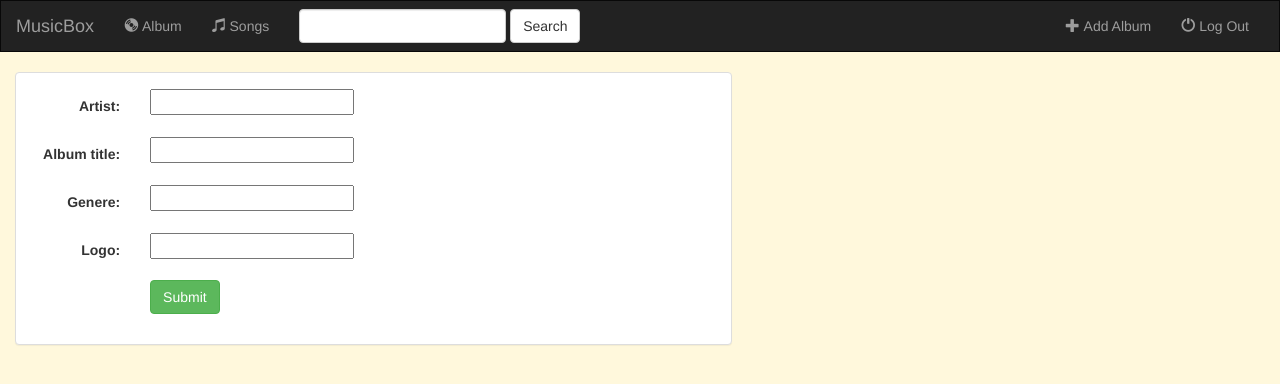
After one commit to sahilmalhotra24/Django-Music-Website, a Django app: page /music/album/add/ in a window 1280 px wide. The commit adds this page. Shown: the top 384 px of the page. Run offline with Django 3.2, Linux system fonts and the light colour scheme; some libraries are stand-ins or nearby versions.

Commit message:
Adding album added

```diff
--- a/music/models.py
+++ b/music/models.py
@@ -1,10 +1,14 @@
 from django.db import models
+from django.core.urlresolvers import reverse
 
 class Album(models.Model):
     artist = models.CharField(max_length=500)
     album_title = models.CharField(max_length=250)
     genere = models.CharField(max_length=100)
     logo = models.CharField(max_length=100)
+
+    def get_absolute_url(self):
+        return reverse('music:detail',kwargs={'pk': self.pk})
 
     def __str__(self):
         return self.album_title + ' - ' +self.artist
--- /dev/null
+++ b/music/templates/music/album_form.html
@@ -0,0 +1,36 @@
+{%extends 'music/base.html' %}
+
+{% block title %}Add a new Album{% endblock %}
+
+{% block albums_active %}active{% endblock %}
+
+{% block body %}
+<div class="container-fluid">
+
+    <div class="row">
+
+        <div class="col-sm-12 col-md-7">
+            <div class="panel panel-default">
+                <div class="panel-body">
+
+                    <form class="form-horizontal" action="" method="post" enctype="multipart/form-data">
+                        {% csrf_token %}
+
+                        {% include 'music/form-template.html' %}
+
+                        <div class="form-group">
+                            <div class="col-sm-offset-2 col-sm-10">
+                                <button type="submit" class="btn btn-success">Submit</button>
+                            </div>
+                        </div>
+                    </form>
+
+                </div>
+            </div>
+
+        </div>
+
+    </div>
+</div>
+
+{% endblock %}
--- a/music/templates/music/base.html
+++ b/music/templates/music/base.html
@@ -48,7 +48,7 @@
 
             <ul class="nav navbar-nav navbar-right">
                 <li class="">
-                    <a href="#">
+                    <a href="{%  url 'music:add-album' %}">
                         <span class="glyphicon glyphicon-plus" aria-hidden="true"></span>&nbsp;Add Album
                     </a>
                 </li>
--- /dev/null
+++ b/music/templates/music/form-template.html
@@ -0,0 +1,12 @@
+{% for feild in form %}
+
+    <div class="form-group">
+        <div class="col-sm-offset-2 col-sm-10">
+            <span class="text-danger small">{{ feild.error }}</span>
+        </div>
+
+        <label class="control-label col-sm-2">{{ feild.label_tag }}</label>
+        <label class="col-sm-10">{{ feild }}</label>
+    </div>
+
+{% endfor %}
--- a/music/templates/music/index.html
+++ b/music/templates/music/index.html
@@ -8,7 +8,7 @@
 {% extends 'music/base.html' %}
 {% block body %}
 {% if all_albums %}
-    <div class="row text-center">
+    <div class="text-center">
         {% for album in all_albums %}
             <div class="col-md-4 ">
             <div class="display-area">
--- a/music/urls.py
+++ b/music/urls.py
@@ -10,4 +10,6 @@ urlpatterns = [
     # music/45/
     url(r'^(?P<pk>[0-9]+)/$', views.DetailView.as_view(), name='detail'),
 
+    #/music/album/add/
+    url(r'album/add/$', views.AddCreate.as_view(), name='add-album'),
 ]
--- a/music/views.py
+++ b/music/views.py
@@ -1,4 +1,5 @@
 from django.views import generic
+from django.views.generic.edit import CreateView,UpdateView,DeleteView
 from .models import Album
 
 class IndexView(generic.ListView):
@@ -11,3 +12,8 @@ class IndexView(generic.ListView):
 class DetailView(generic.DeleteView):
     model = Album
     template_name = 'music/detail.html'
+
+class AddCreate(CreateView):
+    model = Album
+
+    fields = ['artist', 'album_title', 'genere', 'logo']
```
Also changed, not shown: db.sqlite3, 1 other file.
